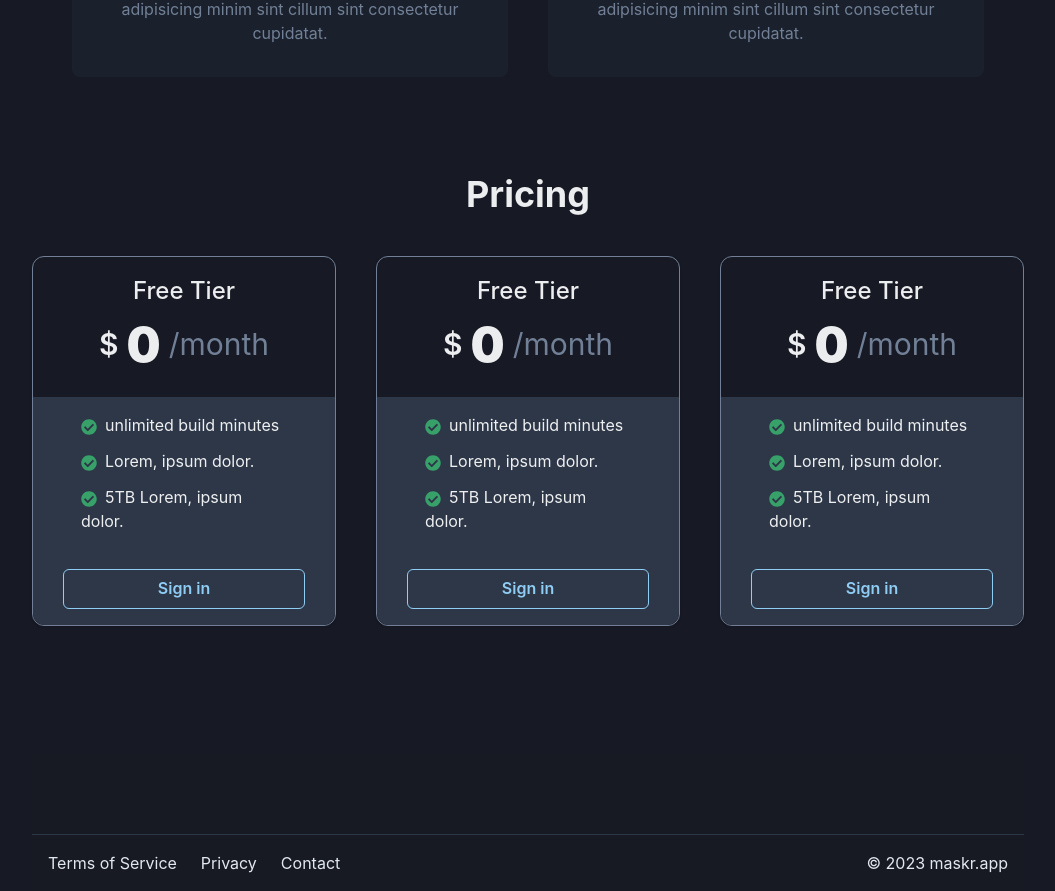
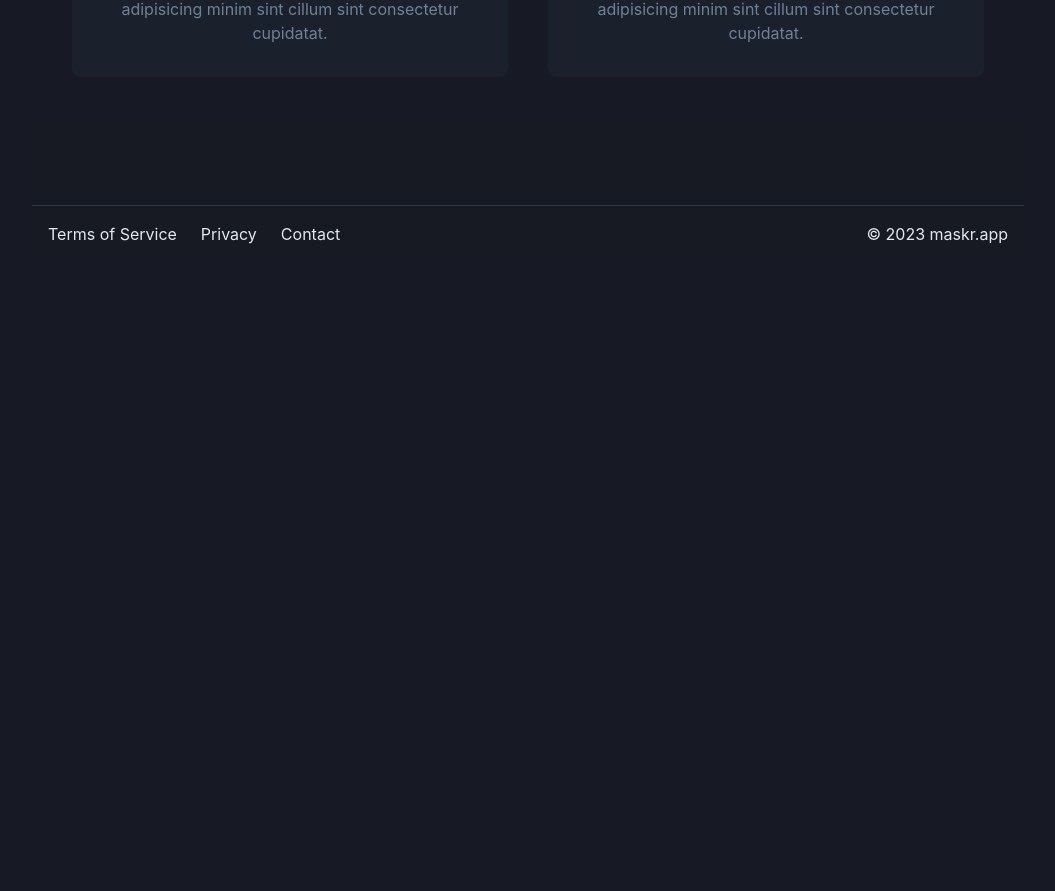
Before and after one commit to maskrapp/landing, a Next.js app: page / in a window 1280 px wide. Shown: the part 959-1850 px from the top of the page, without its empty margins (112-1167 px from the left). After the commit the page ends 1221 px from the top, so only its background shows below. Built offline with nearby package versions, Linux system fonts and the light colour scheme.

Commit message:
micro: remove pricing component temporarily

```diff
--- a/src/pages/index.tsx
+++ b/src/pages/index.tsx
@@ -25,7 +25,9 @@ export default function Home() {
         <Header />
         <Hero />
         <Features />
-        <Pricing />
+        {
+          // <Pricing />
+        }
         <Footer />
       </Stack>
     </>
```
